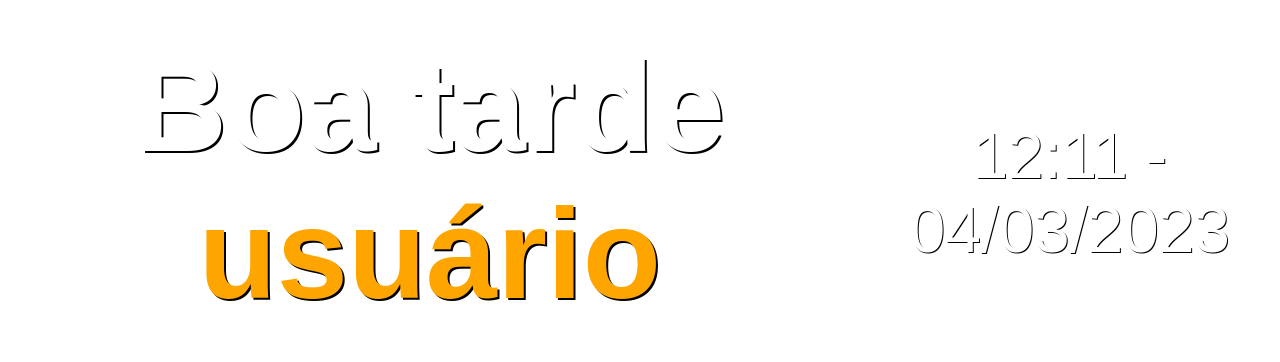
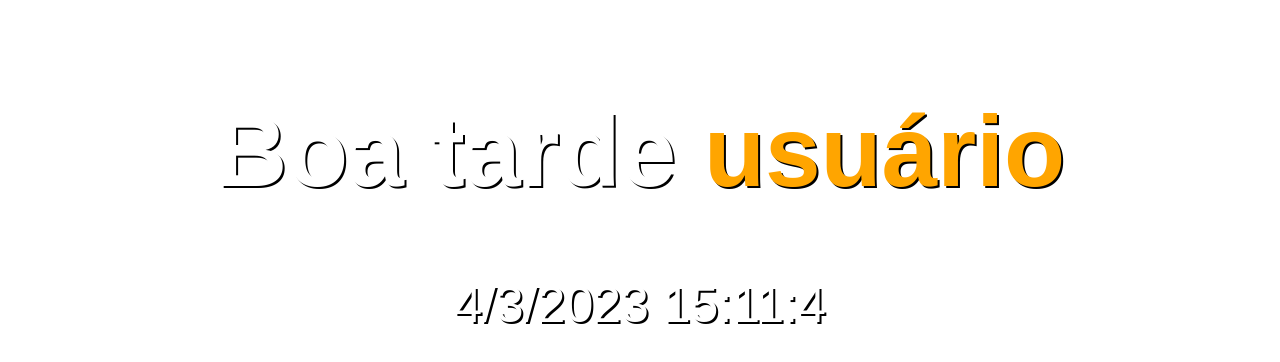
Before and after one commit to kasanys/Notion_widget, a plain HTML site: page index.html in a window 1280 px wide. Shown: the part 220-582 px from the top of the page. Drawn offline with Linux system fonts and the light colour scheme.

Commit message:
Update index.html

```diff
--- a/index.html
+++ b/index.html
@@ -7,6 +7,7 @@
     body {
       text-align: center;
       display: flex;
+      flex-direction: column;
       align-items: center;
       justify-content: center;
       height: 100vh;
@@ -14,7 +15,7 @@
     }
 
     h1 {
-      font-size: 10vw;
+      font-size: 100px;
       font-family: 'Heavitas', sans-serif;
       color: white;
       text-shadow: 2px 2px black;
@@ -28,38 +29,28 @@
       color: orange;
     }
 
-    .clock {
-      margin-top: 2vw;
-      font-size: 5vw;
+    #data-hora {
+      font-size: 50px;
       font-family: 'Heavitas', sans-serif;
       color: white;
-      text-shadow: 1px 1px black;
+      text-shadow: 2px 2px black;
     }
   </style>
   <link rel="stylesheet" type="text/css" href="Notion_widget/HEAVITAS.woff2">
 </head>
 <body>
   <h1 id="saudacao"></h1>
-  <div class="clock" id="clock"></div>
+  <div id="data-hora"></div>
   <script>
-    function atualizaRelogio() {
-      var agora = new Date();
-      var hora = agora.getHours() - 3; // Subtrai 3 horas do horário atual para ajustar para Brasília
-      var minutos = agora.getMinutes();
-      var segundos = agora.getSeconds();
-      hora = hora < 10 ? "0" + hora : hora;
-      minutos = minutos < 10 ? "0" + minutos : minutos;
-      segundos = segundos < 10 ? "0" + segundos : segundos;
-      var data = agora.toLocaleDateString('pt-BR');
-      var horaFormatada = hora + ":" + minutos;
-      document.getElementById("clock").innerHTML = horaFormatada + " - " + data;
-    }
-
-    setInterval(atualizaRelogio, 1000);
-
+    function atualizaDataHora() {
       var agora = new Date();
       var horaBrasilia = agora.getHours() - 3; // Subtrai 3 horas do horário atual para ajustar para Brasília
-    var saudacao;
+      var dia = agora.getDate();
+      var mes = agora.getMonth() + 1;
+      var ano = agora.getFullYear();
+      var hora = agora.getHours();
+      var minuto = agora.getMinutes();
+      var segundo = agora.getSeconds();
       if (horaBrasilia < 6) {
         saudacao = "Boa noite";
       } else if (horaBrasilia < 12) {
@@ -70,6 +61,9 @@
         saudacao = "Boa noite";
       }
       document.getElementById("saudacao").innerHTML = saudacao + " <span>usuário</span>";
+      document.getElementById("data-hora").innerHTML = dia + "/" + mes + "/" + ano + " " + hora + ":" + minuto + ":" + segundo;
+    }
+    setInterval(atualizaDataHora, 1000);
   </script>
 </body>
 </html>
```
Lines whose indentation alone changed are shown as unchanged.
